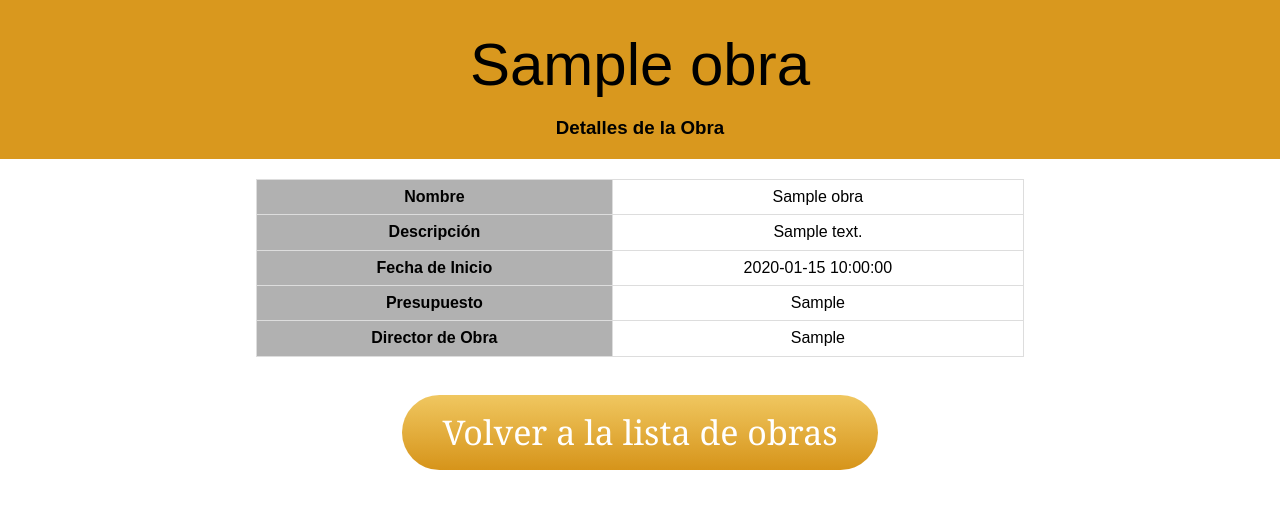
After one commit to Suclaif88/Caleidoscopio, a PHP site: page /VISTAS/DETALLESOB.php?id=1 in a window 1280 px wide. The commit adds this page. Shown: the top 509 px of the page. Run offline with PHP 8.4, Linux system fonts and the light colour scheme; tables that the repository leaves empty or names only in its code hold one stand-in row (values such as "Sample post").

Commit message:
20/03/2024

```diff
--- a/CSS/CSSCO.css
+++ b/CSS/CSSCO.css
@@ -3,16 +3,16 @@ body {
 }
 
 .table-container {
-  width: 90%; /* Establece el ancho máximo del contenedor de la tabla */
-  max-width: 1000px; /* Establece un ancho máximo absoluto del contenedor de la tabla */
-  margin: 0 auto; /* Centra el contenedor de la tabla en la página */
+  width: 90%;
+  max-width: 1000px;
+  margin: 0 auto;
 }
 
 table {
-  width: 100%; /* La tabla ocupa todo el ancho del contenedor */
+  width: 100%;
   border-collapse: collapse;
   margin-bottom: 20px;
-  font-size: 16px; /* Ajusta el tamaño de fuente de la tabla */
+  font-size: 16px;
 }
 
 table, th, td {
@@ -292,3 +292,16 @@ input[type="submit"]:hover {
       width: 100%;
   }
 }
+
+.container {
+  max-width: 800px; /* Ancho máximo del contenedor */
+  margin: 20px auto; /* Centrar el contenedor */
+  padding: 20px;
+  background-color: #fff;
+  border-radius: 8px;
+  box-shadow: 0 0 10px rgba(0, 0, 0, 0.1);
+}
+
+.cont2{
+  margin-top: 20px;
+}
--- a/VISTAS/AGREGARCO.php
+++ b/VISTAS/AGREGARCO.php
@@ -48,6 +48,8 @@
             box-sizing: border-box;
         }
     </style>
+
+
 
 <div class="navbar">
     <h1>COTIZACIONES</h1>
--- a/VISTAS/COTIZACION.php
+++ b/VISTAS/COTIZACION.php
@@ -49,7 +49,7 @@ if ($_SERVER["REQUEST_METHOD"] == "POST") {
 <body>
 
 <div class="navbar">
-    <h1>COTIZACIONES</h1>
+    <h1 style="cursor:default;">COTIZACIONES</h1>
     <ul>
         <li><a href="COMPRA-MATERIALES.php">Compra de materiales</a></li>
         <li><a href="COMPRA-SIMPLE.php">Compra simple</a></li>
--- a/VISTAS/DC.php
+++ b/VISTAS/DC.php
@@ -1,6 +1,6 @@
 <?php
     require_once("../PHP/CONN.php");
-    session_start();//inicie la sesion
+    session_start();
     if(!isset($_SESSION["nombre"])){
         header("Location:../DC.php");
         exit();
--- /dev/null
+++ b/VISTAS/DETALLESOB.php
@@ -0,0 +1,83 @@
+<?php
+
+    require_once("../PHP/CONN.php");
+
+    if ($conexion->connect_error) {
+        die("Error de conexión: " . $conexion->connect_error);
+    }
+
+    $id_obra = $_GET['id'];
+
+    $sql = "SELECT * FROM obras WHERE id = $id_obra";
+    $resultado = $conexion->query($sql);
+    $obra = $resultado->fetch_assoc();
+
+    ?>
+<!DOCTYPE html>
+<html lang="es">
+<head>
+    <meta charset="UTF-8">
+    <meta name="viewport" content="width=device-width, initial-scale=1.0">
+    <title>Detalle de la Obra</title>
+    <link rel="stylesheet" href="../CSS/CSSCO.css">
+    <link rel="stylesheet" href="../CSS/CSS.css">
+    <link rel="stylesheet" href="../CSS/responsive.css">
+    <link rel="icon" type="image/png" href="../IMG/favicon.png">
+    <style>
+        table {
+            border-collapse: collapse;
+            width: 60%;
+            margin-top: 20px;
+        }
+
+        th, td {
+            border: 1px solid #ddd;
+            padding: 8px;
+            text-align: center;
+        }
+
+        th {
+            background-color: #b1b1b1;
+            cursor:default;"
+        }
+
+        tr:nth-child(even) {
+            background-color: #fff;
+        }
+    </style>
+</head>
+<body>
+
+<div class="navbar">
+    <ul>
+        <p style="font-size: 60px; cursor:default;"> <?php echo $obra['nombre']?></p>
+    </ul>
+    <br>
+    <h3 style="cursor:default;">Detalles de la Obra</h3>
+</div>
+
+<?php
+
+    $sql = "SELECT * FROM obras WHERE id = $id_obra";
+    $resultado = $conexion->query($sql);
+
+    if ($resultado->num_rows > 0) {
+        $obra = $resultado->fetch_assoc();
+        echo "<table>";
+        echo "<tr><th>Nombre</th><td>".$obra['nombre']."</td></tr>";
+        echo "<tr><th>Descripción</th><td>".$obra['descripcion']."</td></tr>";
+        echo "<tr><th>Fecha de Inicio</th><td>".$obra['fecha_inicio']."</td></tr>";
+        echo "<tr><th>Presupuesto</th><td>".$obra['presupuesto']."</td></tr>";
+        echo "<tr><th>Director de Obra</th><td>".$obra['director_de_obra']."</td></tr>";
+        echo "</table>";
+    } else {
+        echo "No se encontró la obra.";
+    }
+
+    $conexion->close();
+    ?>
+
+    <br>
+    <a href="obras.php" class="btn">Volver a la lista de obras</a>
+</body>
+</html>
```
Also changed, not shown: VISTAS/OBRAS.php (+75 -0 lines).
